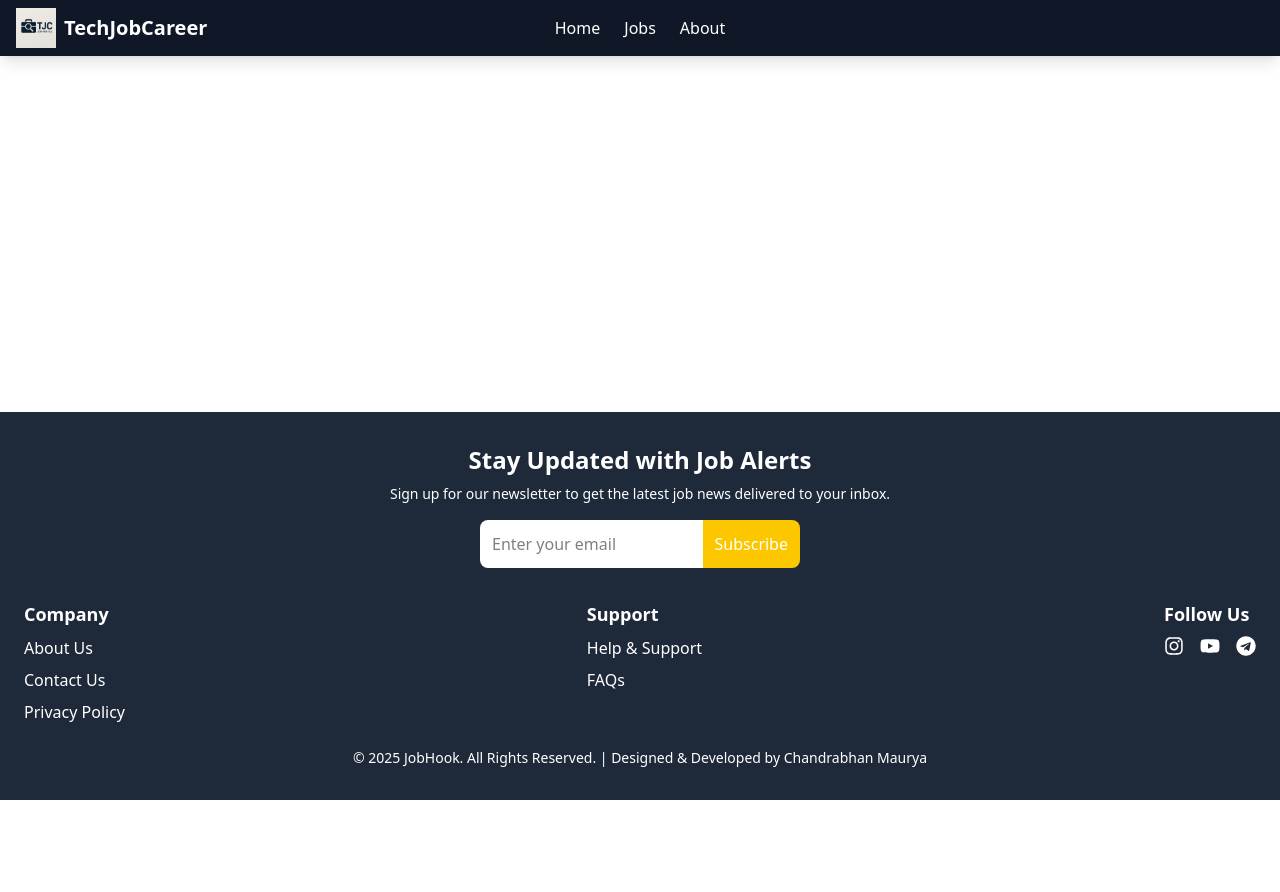
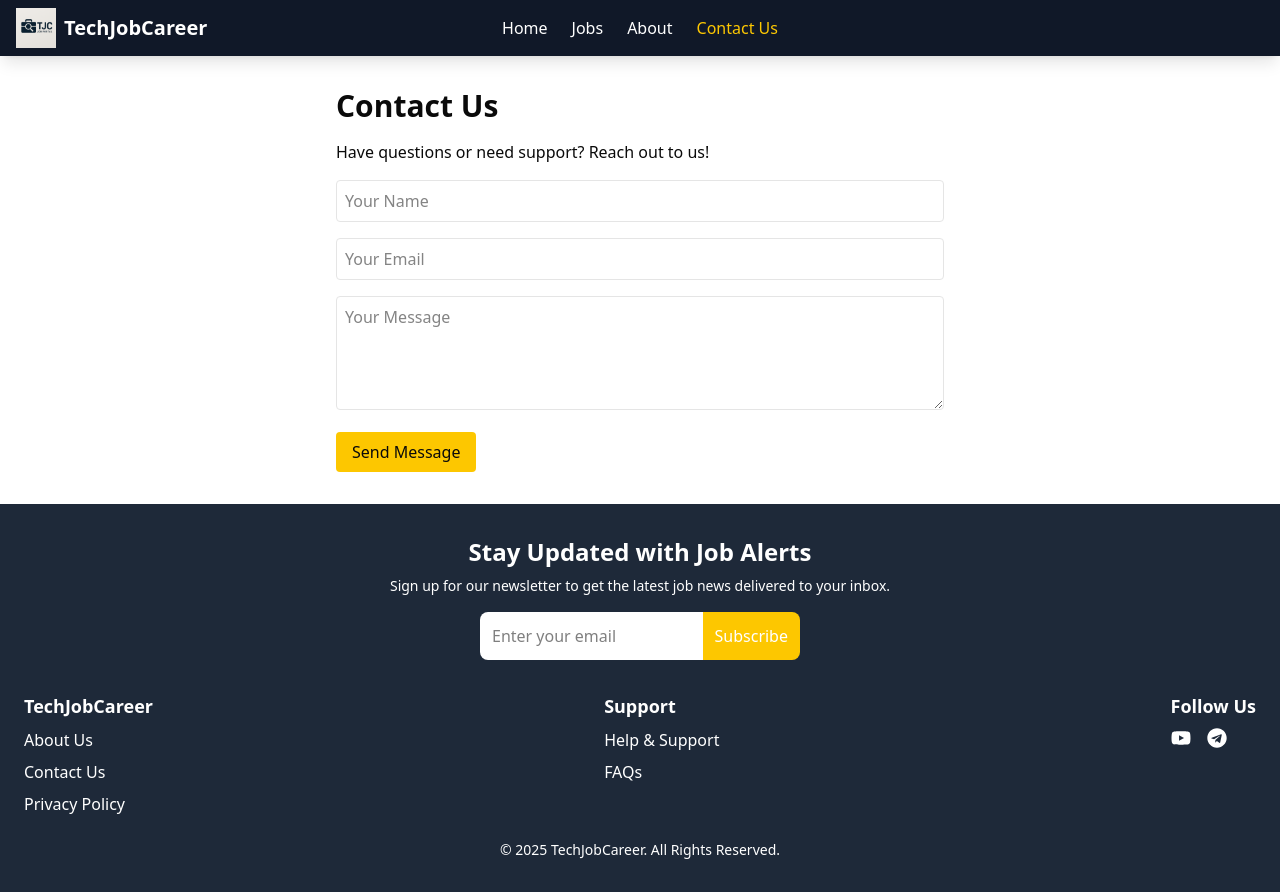
Before and after one commit to tiwari21akash/JobPortal-Frontend, a React (Vite) app: page /contact in a window 1280 px wide. Before the commit the page ends 800 px from the top, so only its background shows below. Built offline with nearby package versions, Linux system fonts and the light colour scheme; no server answers.

Commit message:
added necesaary things

```diff
--- a/src/components/Footer.tsx
+++ b/src/components/Footer.tsx
@@ -1,6 +1,19 @@
-import { FaInstagram, FaYoutube, FaTelegram } from 'react-icons/fa';
+
+import { useState } from 'react';
+import { FaYoutube, FaTelegram } from 'react-icons/fa';
 
 export default function Footer() {
+  const [email, setEmail] = useState('');
+  const [success, setSuccess] = useState(false);
+
+  const handleSubmit = (e: React.FormEvent) => {
+    e.preventDefault();
+    if (email.trim()) {
+      setSuccess(true);
+      setEmail('');
+      setTimeout(() => setSuccess(false), 3000);
+    }
+  };
   return (
     <footer className="bg-gray-800 text-white py-8">
       <div className="max-w-screen-xl mx-auto px-6">
@@ -8,25 +21,31 @@ export default function Footer() {
         <div className="text-center mb-8">
           <h3 className="text-2xl font-semibold mb-2">Stay Updated with Job Alerts</h3>
           <p className="text-sm mb-4">Sign up for our newsletter to get the latest job news delivered to your inbox.</p>
-          <div className="flex justify-center max-w-xs mx-auto">
+          <form className="flex justify-center max-w-xs mx-auto" onSubmit={handleSubmit}>
             <input
               type="email"
               placeholder="Enter your email"
               className="w-full p-3 rounded-l-md text-black bg-white"
+              value={email}
+              onChange={e => setEmail(e.target.value)}
+              required
             />
-            <button className="bg-yellow-400 p-3 rounded-r-md hover:bg-yellow-500">
+            <button type="submit" className="bg-yellow-400 p-3 rounded-r-md hover:bg-yellow-500">
               Subscribe
             </button>
-          </div>
+          </form>
+          {success && (
+            <div className="mt-2 text-green-400">Thank you for subscribing!</div>
+          )}
         </div>
 
         {/* Footer Links */}
         <div className="flex flex-col md:flex-row justify-between mb-6">
           {/* Company Links */}
           <div className="mb-4 md:mb-0">
-            <h4 className="font-semibold text-lg mb-2">Company</h4>
+            <h4 className="font-semibold text-lg mb-2">TechJobCareer</h4>
             <ul className="space-y-2">
-              <li><a href="/about-us" className="hover:text-yellow-400">About Us</a></li>
+              <li><a href="/about" className="hover:text-yellow-400">About Us</a></li>
               <li><a href="/contact" className="hover:text-yellow-400">Contact Us</a></li>
               <li><a href="/privacy-policy" className="hover:text-yellow-400">Privacy Policy</a></li>
             </ul>
@@ -45,16 +64,16 @@ export default function Footer() {
           <div>
             <h4 className="font-semibold text-lg mb-2">Follow Us</h4>
             <div className="flex space-x-4">
-              {/* Instagram Icon */}
+              {/* Instagram Icon
               <a href="https://www.instagram.com" target="_blank" className="text-xl hover:text-yellow-400">
                 <FaInstagram />
-              </a>
+              </a> */}
               {/* YouTube Icon */}
-              <a href="https://www.youtube.com" target="_blank" className="text-xl hover:text-yellow-400">
+              <a href="https://www.youtube.com/@techjobcareer" target="_blank" className="text-xl hover:text-yellow-400">
                 <FaYoutube />
               </a>
               {/* Telegram Icon */}
-              <a href="https://www.telegram.org" target="_blank" className="text-xl hover:text-yellow-400">
+              <a href="t.me/techjobcareer" target="_blank" className="text-xl hover:text-yellow-400">
                 <FaTelegram />
               </a>
             </div>
@@ -63,7 +82,7 @@ export default function Footer() {
 
         {/* Bottom Section */}
         <div className="text-center text-sm mt-6">
-          <p>&copy; 2025 JobHook. All Rights Reserved. | Designed & Developed by Chandrabhan Maurya</p>
+          <p>&copy; 2025 TechJobCareer. All Rights Reserved.</p>
         </div>
       </div>
     </footer>
--- a/src/components/NavBar.tsx
+++ b/src/components/NavBar.tsx
@@ -64,15 +64,14 @@ export default function Navbar() {
             Jobs
           </Link>
         </li>
-        {/* <li>
-          <Link to="/learning" className={getLinkClasses('/learning')}>
-            Learning
-          </Link>
-        </li> */}
-
         <li>
           <Link to="/about" className={getLinkClasses('/about')}>
             About
+          </Link>
+        </li>
+        <li>
+          <Link to="/contact" className={getLinkClasses('/contact')}>
+            Contact Us
           </Link>
         </li>
       </ul>
--- a/src/pages/About.tsx
+++ b/src/pages/About.tsx
@@ -10,7 +10,7 @@ const About: React.FC = () => (
                     <li>Find top tech jobs from leading companies</li>
                     <li>Access curated learning resources</li>
                     <li>Grow your skills and career</li>
-                    <li>Connect with industry experts</li>
+                    <li>Receive personalized job recommendations</li>
                     <li>Get guidance for every step of your journey</li>
                 </ul>
                 <div className="px-6 py-2 rounded-full bg-yellow-400 text-gray-900 font-semibold shadow text-center select-none cursor-default">
--- /dev/null
+++ b/src/pages/ContactUs.tsx
@@ -0,0 +1,60 @@
+import React, { useState } from 'react';
+
+
+const ContactUs = () => {
+  const [submitted, setSubmitted] = useState(false);
+  const [form, setForm] = useState({ name: '', email: '', message: '' });
+
+  const handleChange = (e: React.ChangeEvent<HTMLInputElement | HTMLTextAreaElement>) => {
+    setForm({ ...form, [e.target.name]: e.target.value });
+  };
+
+  const handleSubmit = (e: React.FormEvent) => {
+    e.preventDefault();
+    setSubmitted(true);
+    setForm({ name: '', email: '', message: '' });
+    setTimeout(() => setSubmitted(false), 4000);
+  };
+
+  return (
+    <div className="max-w-2xl mx-auto p-8">
+      <h1 className="text-3xl font-bold mb-4">Contact Us</h1>
+      <p className="mb-2">Have questions or need support? Reach out to us!</p>
+      <form className="space-y-4 mt-4" onSubmit={handleSubmit}>
+        <input
+          type="text"
+          name="name"
+          placeholder="Your Name"
+          className="w-full p-2 border rounded"
+          required
+          value={form.name}
+          onChange={handleChange}
+        />
+        <input
+          type="email"
+          name="email"
+          placeholder="Your Email"
+          className="w-full p-2 border rounded"
+          required
+          value={form.email}
+          onChange={handleChange}
+        />
+        <textarea
+          name="message"
+          placeholder="Your Message"
+          className="w-full p-2 border rounded"
+          rows={4}
+          required
+          value={form.message}
+          onChange={handleChange}
+        />
+        <button type="submit" className="bg-yellow-400 px-4 py-2 rounded hover:bg-yellow-500">Send Message</button>
+      </form>
+      {submitted && (
+        <div className="mt-4 text-green-500 font-semibold animate-fade-in">We will reach out within 24 hours.</div>
+      )}
+    </div>
+  );
+};
+
+export default ContactUs;
--- /dev/null
+++ b/src/pages/FAQs.tsx
@@ -0,0 +1,53 @@
+import React, { useState } from 'react';
+
+
+const faqs = [
+  {
+    question: 'How do I apply for a job?',
+    answer: 'Browse available jobs and click on the job you are interested in. Follow the application instructions provided.'
+  },
+  {
+    question: 'How can I contact support?',
+    answer: 'You can contact us through the Contact Us page.'
+  },
+  {
+    question: 'Is my data safe?',
+    answer: 'Yes, we use industry-standard security measures to protect your data and privacy.'
+  }
+];
+
+const FAQs = () => {
+  const [openIndex, setOpenIndex] = useState<number | null>(null);
+
+  const toggle = (idx: number) => {
+    setOpenIndex(openIndex === idx ? null : idx);
+  };
+
+  return (
+    <div className="max-w-2xl mx-auto p-8">
+      <h1 className="text-3xl font-bold mb-8">Frequently Asked Questions</h1>
+      <div className="space-y-4">
+        {faqs.map((faq, idx) => (
+          <div key={idx} className="border rounded shadow-sm bg-white">
+            <button
+              className="w-full flex justify-between items-center p-4 focus:outline-none transition-colors duration-200 hover:bg-gray-100"
+              onClick={() => toggle(idx)}
+              aria-expanded={openIndex === idx}
+            >
+              <span className="text-lg font-medium text-left">{faq.question}</span>
+              <span className={`ml-4 text-2xl transform transition-transform duration-200 ${openIndex === idx ? 'rotate-45 text-yellow-500' : 'rotate-0 text-gray-500'}`}>+</span>
+            </button>
+            <div
+              className={`overflow-hidden transition-all duration-300 bg-gray-50 ${openIndex === idx ? 'max-h-40 p-4' : 'max-h-0 p-0'}`}
+              style={{}}
+            >
+              <p className="text-gray-700 text-base">{faq.answer}</p>
+            </div>
+          </div>
+        ))}
+      </div>
+    </div>
+  );
+};
+
+export default FAQs;
--- /dev/null
+++ b/src/pages/HelpSupport.tsx
@@ -0,0 +1,53 @@
+import React, { useState } from 'react';
+
+
+const helpSections = [
+  {
+    title: 'Check our FAQs',
+    content: 'Find quick answers to common questions in our FAQ section. This is the fastest way to resolve most issues.'
+  },
+  {
+    title: 'Contact Support',
+    content: 'If you need personalized help, reach out to our support team through the Contact Us page. We are here to assist you.'
+  },
+  {
+    title: 'Response Time',
+    content: 'We aim to respond to all inquiries within 24 hours. Your satisfaction is our priority.'
+  }
+];
+
+const HelpSupport = () => {
+  const [openIndex, setOpenIndex] = useState<number | null>(null);
+
+  const toggle = (idx: number) => {
+    setOpenIndex(openIndex === idx ? null : idx);
+  };
+
+  return (
+    <div className="max-w-2xl mx-auto p-8">
+      <h1 className="text-3xl font-bold mb-8">Help & Support</h1>
+      <p className="mb-6">Need assistance? Our support team is here to help you with any issues or questions you may have about using TechJobCareer.</p>
+      <div className="space-y-4">
+        {helpSections.map((section, idx) => (
+          <div key={idx} className="border rounded shadow-sm bg-white">
+            <button
+              className="w-full flex justify-between items-center p-4 focus:outline-none transition-colors duration-200 hover:bg-gray-100"
+              onClick={() => toggle(idx)}
+              aria-expanded={openIndex === idx}
+            >
+              <span className="text-lg font-medium text-left">{section.title}</span>
+              <span className={`ml-4 text-2xl transform transition-transform duration-200 ${openIndex === idx ? 'rotate-45 text-yellow-500' : 'rotate-0 text-gray-500'}`}>+</span>
+            </button>
+            <div
+              className={`overflow-hidden transition-all duration-300 bg-gray-50 ${openIndex === idx ? 'max-h-40 p-4' : 'max-h-0 p-0'}`}
+            >
+              <p className="text-gray-700 text-base">{section.content}</p>
+            </div>
+          </div>
+        ))}
+      </div>
+    </div>
+  );
+};
+
+export default HelpSupport;
--- /dev/null
+++ b/src/pages/PrivacyPolicy.tsx
@@ -0,0 +1,53 @@
+import React, { useState } from 'react';
+
+
+const policySections = [
+  {
+    title: 'Your Data is Safe',
+    content: 'We use strong security measures to keep your information protected. Your data is never sold to third parties.'
+  },
+  {
+    title: 'How We Use Your Info',
+    content: 'We only use your details to improve your experience, help you find jobs, and send you important updates.'
+  },
+  {
+    title: 'You’re in Control',
+    content: 'You can view, update, or delete your information anytime. Just contact us if you need help.'
+  }
+];
+
+const PrivacyPolicy = () => {
+  const [openIndex, setOpenIndex] = useState<number | null>(null);
+
+  const toggle = (idx: number) => {
+    setOpenIndex(openIndex === idx ? null : idx);
+  };
+
+  return (
+    <div className="max-w-2xl mx-auto p-8">
+      <h1 className="text-3xl font-bold mb-8">Privacy Policy</h1>
+      <p className="mb-6">Your privacy is important to us. We are committed to protecting your personal information and being transparent about how we use it.</p>
+      <div className="space-y-4">
+        {policySections.map((section, idx) => (
+          <div key={idx} className="border rounded shadow-sm bg-white">
+            <button
+              className="w-full flex justify-between items-center p-4 focus:outline-none transition-colors duration-200 hover:bg-gray-100"
+              onClick={() => toggle(idx)}
+              aria-expanded={openIndex === idx}
+            >
+              <span className="text-lg font-medium text-left">{section.title}</span>
+              <span className={`ml-4 text-2xl transform transition-transform duration-200 ${openIndex === idx ? 'rotate-45 text-yellow-500' : 'rotate-0 text-gray-500'}`}>+</span>
+            </button>
+            <div
+              className={`overflow-hidden transition-all duration-300 bg-gray-50 ${openIndex === idx ? 'max-h-40 p-4' : 'max-h-0 p-0'}`}
+            >
+              <p className="text-gray-700 text-base">{section.content}</p>
+            </div>
+          </div>
+        ))}
+      </div>
+    </div>
+  );
+};
+
+export default PrivacyPolicy;
--- a/src/routes/AppRoutes.tsx
+++ b/src/routes/AppRoutes.tsx
@@ -7,6 +7,10 @@ import AdminPostJob from '../pages/AdminPostJob';
 import AdminJobList from "../pages/AdminJobList";
 import LoginCard from "../components/LoginCard";
 import RegisterCard from "../components/RegisterCard";
+import ContactUs from "../pages/ContactUs";
+import PrivacyPolicy from "../pages/PrivacyPolicy";
+import HelpSupport from "../pages/HelpSupport";
+import FAQs from "../pages/FAQs";
 
 const AppRoutes = () => {
   return (
@@ -19,6 +23,10 @@ const AppRoutes = () => {
       <Route path="/admin/post-job" element={<AdminPostJob />} />
       <Route path="/admin/jobs" element={<AdminJobList />} />
       <Route path="/about" element={<About />} />
+      <Route path="/contact" element={<ContactUs />} />
+      <Route path="/privacy-policy" element={<PrivacyPolicy />} />
+      <Route path="/help" element={<HelpSupport />} />
+      <Route path="/faqs" element={<FAQs />} />
     </Routes>
   );
 };
```
